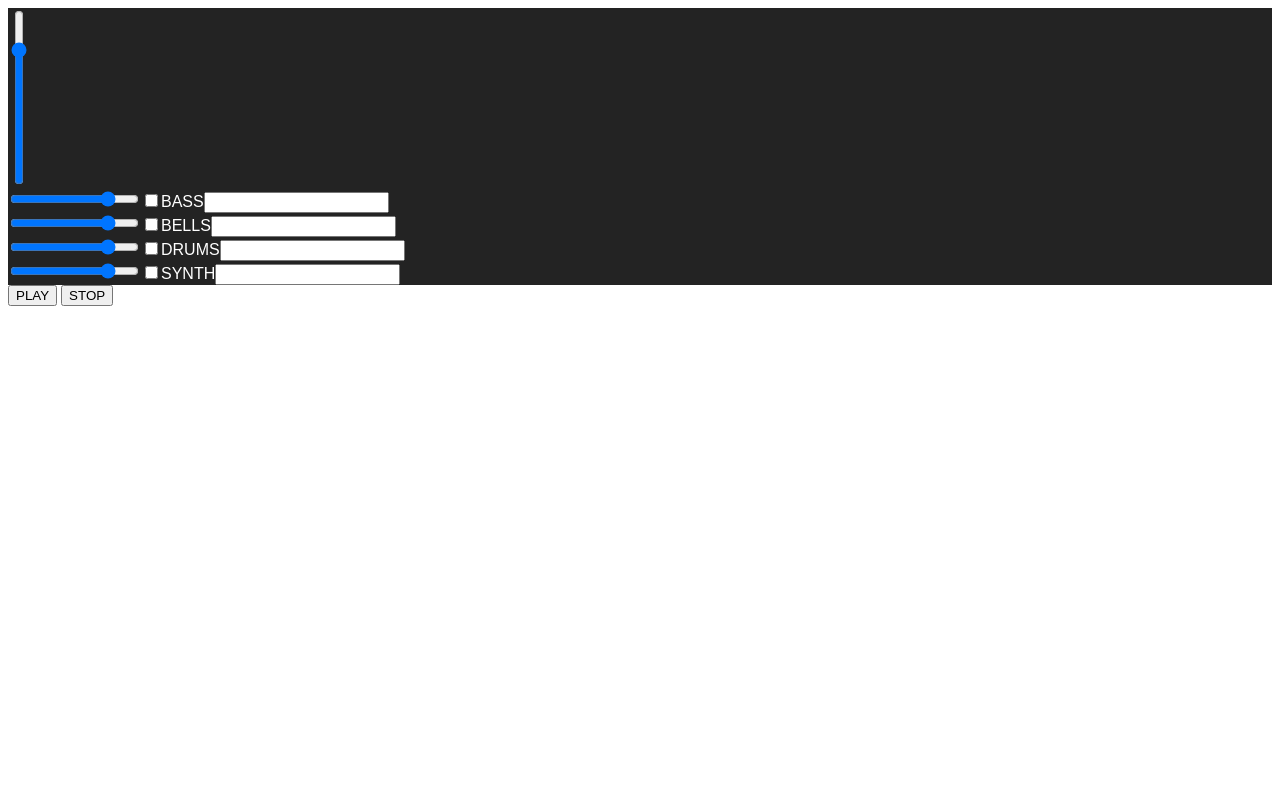
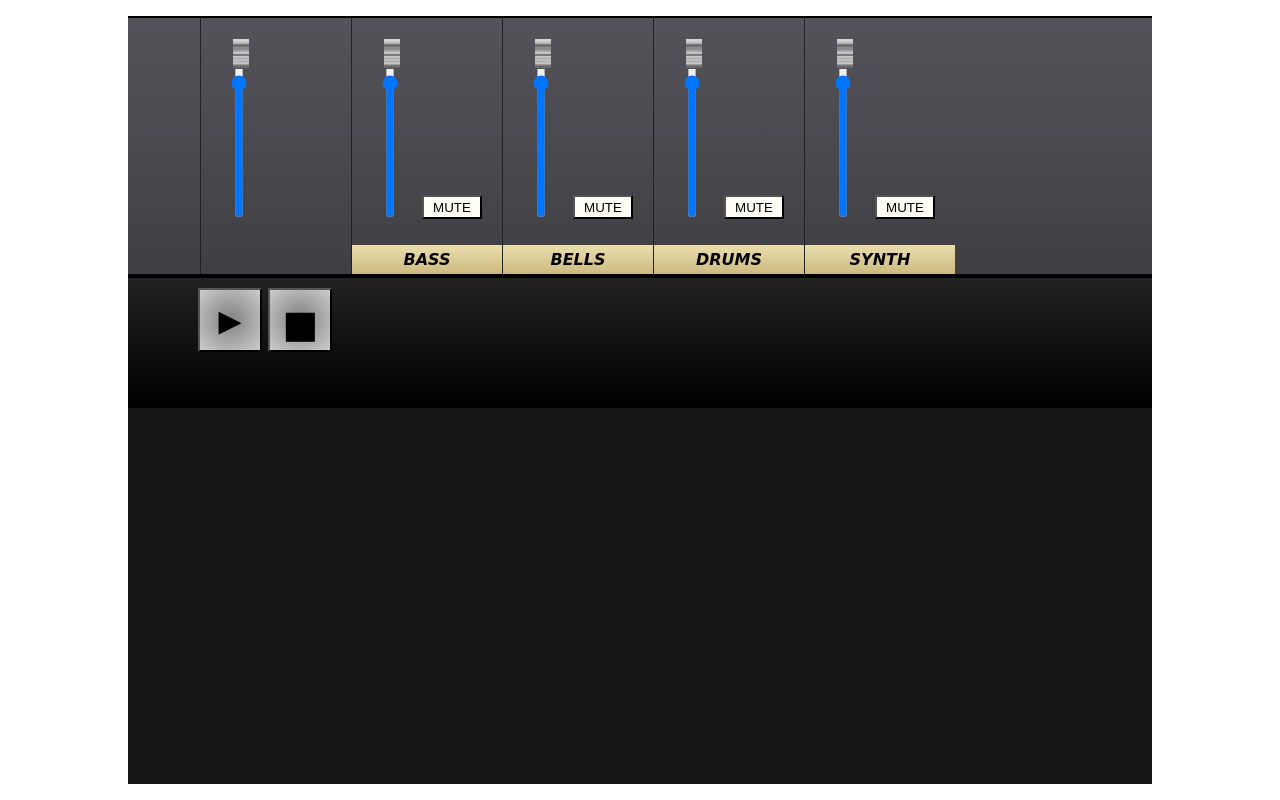
Before and after one commit to ttimpe/bibAdvent, a PHP site: page /doors/8/index.html in a window 1280 px wide. Run offline with PHP 8.4, Linux system fonts and the light colour scheme.

Commit message:
Basic frontend, right now only works with openDoor

```diff
--- a/doors/8/css/app.css
+++ b/doors/8/css/app.css
@@ -1,32 +1,76 @@
-input[type=range][orient=vertical]
+* { margin: 0; padding:0;}
+
+.rack {
+    position: absolute;
+    width: 1024px;
+    height: 768px;
+    top: 50%;
+    left: 50%;
+    margin-top: -384px;
+    margin-left: -512px;
+    background: #161616;
+}
+
+.rack>div {
+    border-bottom: 2px solid black;
+    border-top: 2px solid black;
+    min-height: 128px;
+    width: 880px;
+    margin: 0 auto;
+    padding: 0 72px;
+}
+
+input[type=range]
 {
     writing-mode: bt-lr; /* IE */
     -webkit-appearance: slider-vertical; /* WebKit */
-    width: 8px;
+    width: 16px;
     height: 175px;
     padding: 0 5px;
+    background: rgba(0,0,0,0);
+    position: relative;
+
 }
 #mixer-container {
-    background: #232323;
+    background: linear-gradient(#55535A,#3F3F43);
     color: #fff;
     font-family: sans-serif;
     text-transform: uppercase;
+    height: 256px;
 }
-/*
-input[type=range]::-webkit-slider-thumb {
-    -webkit-appearance: none;
-    border: 1px solid #000000;
-    height: 34px;
-    width: 16px;
-    border-radius: 3px;
-    background: #ffffff;
-    cursor: pointer;
-    margin-top: -14px;
-    box-shadow: 1px 1px 1px #000000, 0px 0px 1px #0d0d0d;
+
+.track {
+    width: 150px;
+    float:left;
+    position: relative;
+    border-left: 1px solid #222;
+    height: 100%;
 
 }
-*/
-input[type=range]::-moz-range-thumb {
+
+.track-label {
+    color: black;
+    width: 100%;
+    background: linear-gradient(#EADEAE, #CDBA80);
+    font-family: 'Comic Sans MS';
+    font-weight: bold;
+    font-style: italic;
+    text-transform: uppercase;
+    position: absolute;
+    bottom: 0px;
+    left: 0;
+    padding: 5px 0;
+    text-align: center;
+
+}
+
+.fader {
+    position: absolute;
+    left: 25px;
+    top: 25px;
+}
+
+.fader-knob {
     height: 30px;
     width: 16px;
     background: linear-gradient(#d5d5d5 1px,
@@ -63,4 +107,72 @@ input[type=range]::-moz-range-thumb {
     cursor: pointer;
     border-radius: 0;
     border:0;
+    display: block;
+    bottom:80%;
+    left: 32px;
+    position: absolute;
+    z-index: 20;
+
 }
+
+.fader::-webkit-slider-thumb {
+    -webkit-appearance: none;
+    background: transparent;
+}
+.fader::-webkit-runnable-track {
+    background: black;
+    z-index: 10;
+}
+
+
+.fader::-moz-slider-thumb {
+    -webkit-appearance: none;
+    background: transparent;
+}
+.fader::-moz-runnable-track {
+    background: black;
+    z-index: 10;
+}
+
+
+
+
+.mute-button {
+    width: 60px;
+    height: 24px;
+    border-radius: 0;
+    background: #FEFEF7;
+    position: absolute;
+    bottom: 55px;
+    right: 20px;
+
+}
+.mute-button.muted {
+    background: radial-gradient(circle, #C5B3A4,#FEFEF7 );
+
+}
+
+#player-container {
+    background: linear-gradient(#222, #000);
+}
+#player-container button {
+    height: 64px;
+    width: 64px;
+    margin: 10px;
+    font-family: 'Arial';
+    background: radial-gradient(circle, grey, #ccc);
+    border-radius: 0;
+    position: absolute;
+
+}
+
+#player-container #playButton {
+    font-size: 30px;
+    left: 60px;
+
+
+}
+#player-container #stopButton {
+    font-size: 60px;
+    left: 130px;
+}
--- a/doors/8/index.html
+++ b/doors/8/index.html
@@ -8,14 +8,18 @@
     <link rel="stylesheet" href="css/app.css">
 </head>
 <body>
+    <main class="rack">
 <div id="mixer-container">
-    <input type="range" id="masterFader" orient="vertical" value="80">
+    <section class="track master-track">
+        <span class="fader-knob"></span>
+    <input type="range" id="masterFader" class="fader" orient="vertical" value="80">
+    </div>
 </div>
 <div id="player-container">
-    <button type="button" id="playButton">PLAY</button>
-    <button type="button" id="stopButton">STOP</button>
+    <button type="button" id="playButton">&#9654;</button>
+    <button type="button" id="stopButton">&#9632;</button>
 </div>
-
+</main>
 <script src="js/Instrument.js"></script>
 <script src="js/DrumMachine.js"></script>
 <script src="js/Bass.js"></script>
--- a/doors/8/js/Mixer.js
+++ b/doors/8/js/Mixer.js
@@ -5,45 +5,76 @@ class Mixer {
         this.masterVolume = ac.createGain();
         this.masterVolume.gain.value = 0.8;
         this.masterVolume.connect(ac.destination);
+
+        document.getElementById('masterFader').addEventListener('change', function(e) {
+            console.log(this.value);
+            var k = e.target.parentElement.getElementsByClassName('fader-knob')[0];
+            console.log(e.target.height);
+            k.style.bottom = (175 * (e.target.value / 100) + 8 + 25) + 'px';
+        });
+
     }
     addTrack(track) {
         this.tracks.push(track);
         var trackSection = document.createElement('section');
+        trackSection.setAttribute('class', 'track');
         var trackFader = document.createElement('input');
         trackFader.setAttribute('type', 'range');
+        trackFader.setAttribute('class', 'fader');
+
+
+        var trackFaderKnob = document.createElement('span');
+        trackFaderKnob.setAttribute('class','fader-knob');
+
+        trackSection.appendChild(trackFaderKnob);
+
+        trackSection.appendChild(trackFader);
 
         // map track fader to track volume
-        trackFader.addEventListener('change', function() {
+        trackFader.addEventListener('change', function(e) {
             console.log(this.value);
+
             track.instrument.volume.gain.value = this.value / 100;
+            var k = e.target.parentElement.getElementsByClassName('fader-knob')[0];
+            console.log(e.target.height);
+            k.style.bottom = (175 * (e.target.value / 100) + 8 + 25) + 'px';
         });
-
 
 
         trackFader.value = 80;
         track.instrument.volume.gain.value = 0.8;
 
-        var trackMuteCheckbox = document.createElement('input');
-        trackMuteCheckbox.setAttribute('type', 'checkbox');
 
-        trackMuteCheckbox.addEventListener('change', function () {
+
+        var trackMuteButton = document.createElement('button');
+        trackMuteButton.setAttribute('type', 'button');
+        trackMuteButton.innerHTML = 'MUTE';
+        trackMuteButton.setAttribute('class', 'mute-button');
+        trackMuteButton.addEventListener('click', function () {
             track.toggleMute();
+            if (track.muted) {
+                this.setAttribute('class', 'mute-button muted');
+            } else {
+                this.setAttribute('class', 'mute-button');
+
+            }
         });
 
         var trackLabel = document.createElement('span');
         trackLabel.innerHTML = track.label;
         trackLabel.setAttribute('class', 'track-label');
 
-        trackSection.appendChild(trackFader);
-        trackSection.appendChild(trackMuteCheckbox);
+
+
+        trackSection.appendChild(trackMuteButton);
         trackSection.appendChild(trackLabel);
-
+/*
 
         var panKnob = document.createElement('input');
         panKnob.setAttribute('class', 'panKnob');
         panKnob.setAttribute('type', 'knob');
         trackSection.appendChild(panKnob);
-
+*/
 
         this.div.appendChild(trackSection);
 
--- a/index.php
+++ b/index.php
@@ -10,6 +10,9 @@
             <ul id="doors">
             </ul>
         </main>
+        <footer>
+            <p>Ein Projekt der IBA3H14B</p>
+        </footer>
         <iframe id="door-content"></iframe>
         <script src="//code.jquery.com/jquery.min.js"></script>
         <script src="js/app.js"></script>
```
Also changed, not shown: css/app.css (+18 -0 lines). Lines whose indentation alone changed are shown as unchanged.
